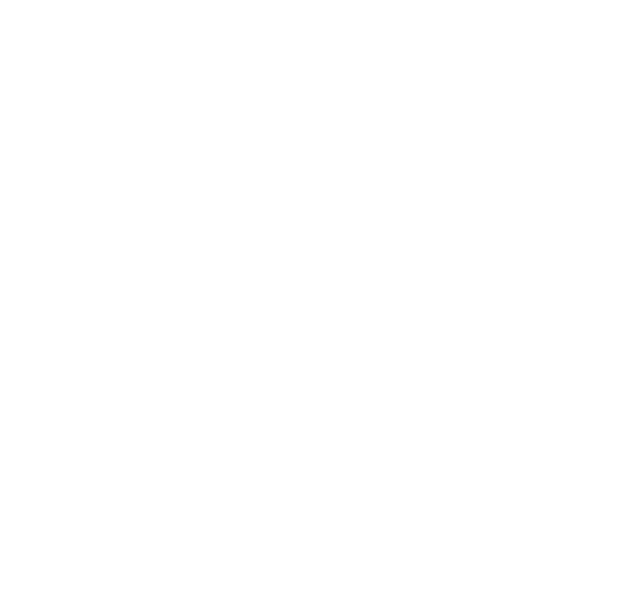
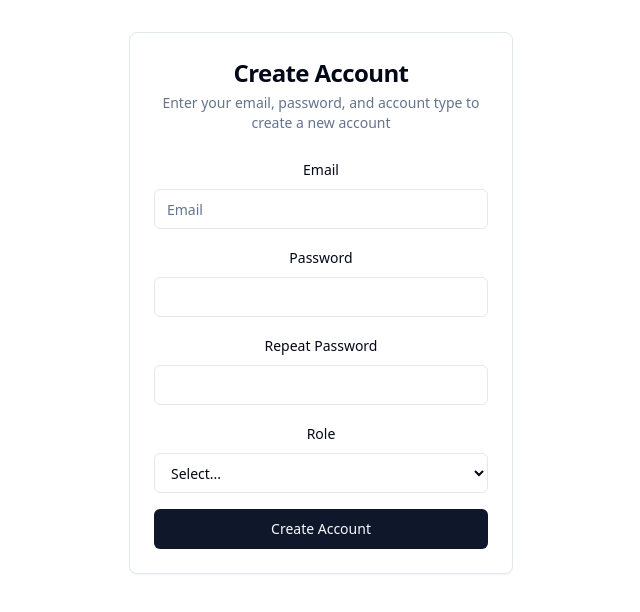
Before and after one commit to Rune2292/FED, a React (Vite) app in the folder Frontend/modelmanagment/: page /create-eaccount in a window 1280 px wide. Before the commit this address had no page. Shown: the top 612 px of the page, without its empty margins (319-959 px from the left). Built offline with nearby package versions, Linux system fonts and the light colour scheme.

Commit message:
feat: CReating an account!

```diff
--- a/Frontend/modelmanagment/src/App.tsx
+++ b/Frontend/modelmanagment/src/App.tsx
@@ -1,6 +1,7 @@
 import { BrowserRouter as Router, Routes, Route, Navigate } from 'react-router-dom';
 import LoginPage from './components/pages/LoginPage';
 import Dashboard from './components/pages/Dashboard';
+import CreateAccount from './components/pages/CreateAccount';
 
 import "./api/axiosConfig";
 import './App.css';
@@ -11,6 +12,7 @@
       <Routes>
         <Route path="/login" element={<LoginPage />} />
         <Route path="/dashboard" element={<Dashboard />} />
+        <Route path="/create-eaccount" element={<CreateAccount />} />
         <Route path="/" element={<Navigate replace to="/login" />} />
       </Routes>
     </Router>
--- /dev/null
+++ b/Frontend/modelmanagment/src/components/pages/CreateAccount.tsx
@@ -0,0 +1,111 @@
+import { useForm } from "react-hook-form";
+import {
+  CardTitle,
+  CardDescription,
+  CardHeader,
+  CardContent,
+  Card,
+} from "@/components/ui/card";
+import { Label } from "@/components/ui/label";
+import { Input } from "@/components/ui/input";
+import { Button } from "@/components/ui/button";
+import { Select } from "@/components/ui/select";
+
+type CreateAccountFormInputs = {
+  email: string;
+  password: string;
+  repeatPassword: string;
+  role: string;
+};
+
+export default function CreateAccount() {
+  const {
+    register,
+    handleSubmit,
+    formState: { errors },
+    setError,
+  } = useForm<CreateAccountFormInputs>();
+
+  const handleCreateAccount = async (data: CreateAccountFormInputs) => {
+    if (data.password !== data.repeatPassword) {
+      setError("repeatPassword", {
+        type: "mismatch",
+        message: "Passwords do not match",
+      });
+      return;
+    }
+    console.log("Creating account...");
+  };
+
+  return (
+    <form
+      onSubmit={handleSubmit(handleCreateAccount)}
+      className="mx-auto max-w-sm"
+    >
+      <Card>
+        <CardHeader className="space-y-1">
+          <CardTitle className="text-2xl font-bold">Create Account</CardTitle>
+          <CardDescription>
+            Enter your email, password, and account type to create a new account
+          </CardDescription>
+        </CardHeader>
+        <CardContent>
+          <div className="space-y-4">
+            <div className="space-y-2">
+              <Label htmlFor="email">Email</Label>
+              <Input
+                id="email"
+                {...register("email", { required: true })}
+                placeholder="Email"
+                required
+                type="email"
+              />
+              {errors.email && (
+                <p className="text-red-500 text-xs">Email is required</p>
+              )}
+            </div>
+            <div className="space-y-2">
+              <Label htmlFor="password">Password</Label>
+              <Input
+                id="password"
+                {...register("password", { required: true })}
+                type="password"
+              />
+              {errors.password && (
+                <p className="text-red-500 text-xs">Password is required</p>
+              )}
+            </div>
+            <div className="space-y-2">
+              <Label htmlFor="repeatPassword">Repeat Password</Label>
+              <Input
+                id="repeatPassword"
+                {...register("repeatPassword", { required: true })}
+                type="password"
+              />
+              {errors.repeatPassword && (
+                <p className="text-red-500 text-xs">{errors.repeatPassword.message}</p>
+              )}
+            </div>
+            <div className="space-y-2">
+              <Label htmlFor="role">Role</Label>
+              <Select
+                id="role"
+                {...register("role", { required: true })}
+              >
+                <option value="">Select...</option>
+                <option value="manager">Manager</option>
+                <option value="model">Model</option>
+              </Select>
+              {errors.role && (
+                <p className="text-red-500 text-xs">Role is required</p>
+              )}
+            </div>
+            <Button className="w-full" type="submit">
+              Create Account
+            </Button>
+          </div>
+        </CardContent>
+      </Card>
+    </form>
+  );
+}
--- a/Frontend/modelmanagment/src/components/pages/Dashboard.tsx
+++ b/Frontend/modelmanagment/src/components/pages/Dashboard.tsx
@@ -1,4 +1,6 @@
 import { Welcome } from "../ui/welcome";
+import { ManagerMenu } from "../ui/managerMenu";
+
 
 
 export default function Dashboard() {
@@ -6,6 +8,8 @@
         <>
             <h1>Dashboard</h1>
             <Welcome />
+            <div className="mt-4"></div>
+            <ManagerMenu />
         </>
     );
 }
--- /dev/null
+++ b/Frontend/modelmanagment/src/components/ui/managerMenu.tsx
@@ -0,0 +1,20 @@
+import { useNavigate } from "react-router-dom";
+import { Button } from "./button";
+
+export const ManagerMenu = () => {
+  const navigate = useNavigate();
+  return (
+    <div className="flex flex-col space-y-4">
+      <Button onClick={() => navigate("/create-eaccount")}>
+        Create new account
+      </Button>
+      <Button onClick={() => navigate("/add-job")}>
+        Add a new job!</Button>
+      <Button onClick={() => navigate("/manage-models")}>
+        Manage your models here
+      </Button>
+      <Button onClick={() => navigate("/see-all-jobs")}>
+        See all jobs </Button>
+    </div>
+  );
+};
--- /dev/null
+++ b/Frontend/modelmanagment/src/components/ui/select.tsx
@@ -0,0 +1,25 @@
+//Create a simple dropdown menu
+import * as React from "react"
+
+import { cn } from "@/lib/utils"
+
+export interface SelectProps
+  extends React.SelectHTMLAttributes<HTMLSelectElement> {}
+
+const Select = React.forwardRef<HTMLSelectElement, SelectProps>(
+  ({ className, ...props }, ref) => {
+    return (
+      <select
+        className={cn(
+          "flex h-10 w-full rounded-md border border-input bg-background px-3 py-2 text-sm ring-offset-background file:border-0 file:bg-transparent file:text-sm file:font-medium placeholder:text-muted-foreground focus-visible:outline-none focus-visible:ring-2 focus-visible:ring-ring focus-visible:ring-offset-2 disabled:cursor-not-allowed disabled:opacity-50",
+          className
+        )}
+        ref={ref}
+        {...props}
+      />
+    )
+  }
+)
+Select.displayName = "Select"
+
+export { Select }
```
